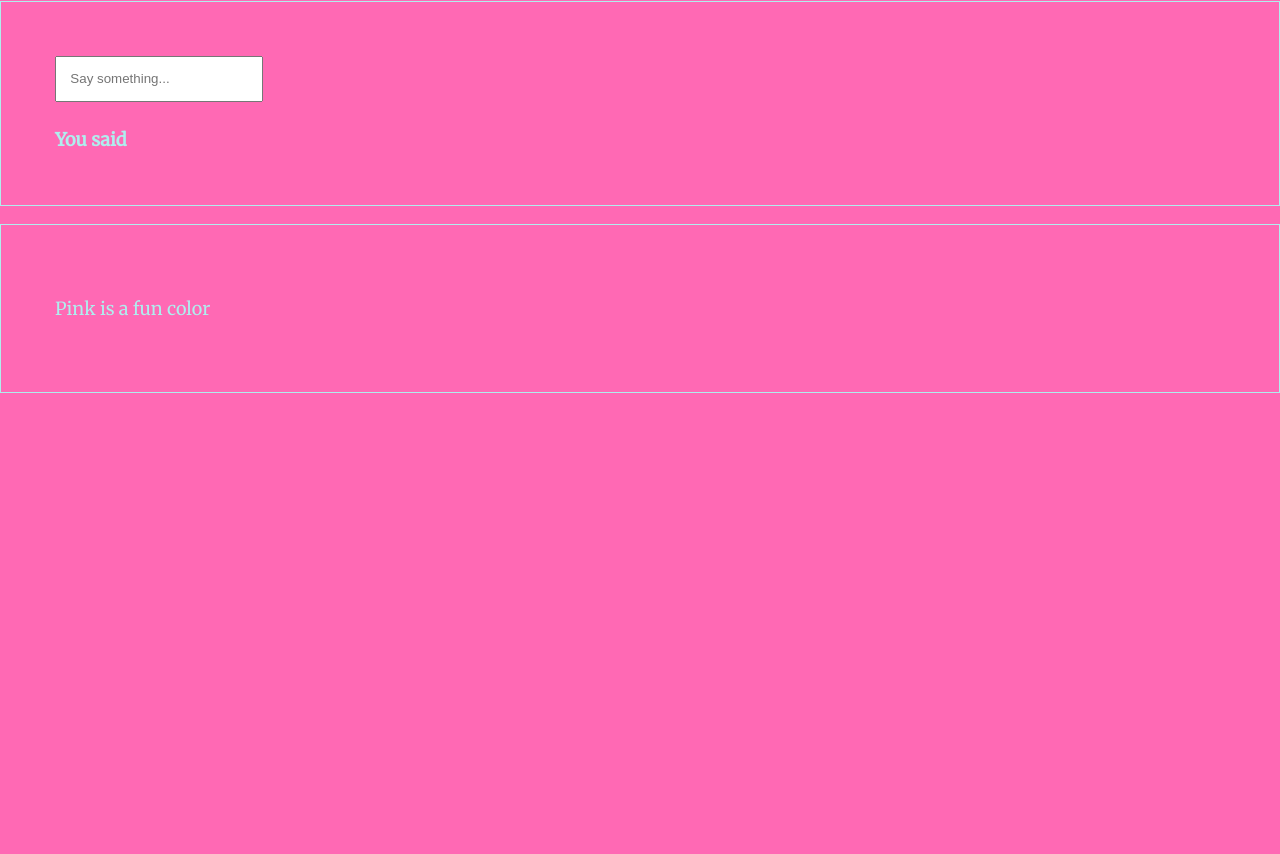
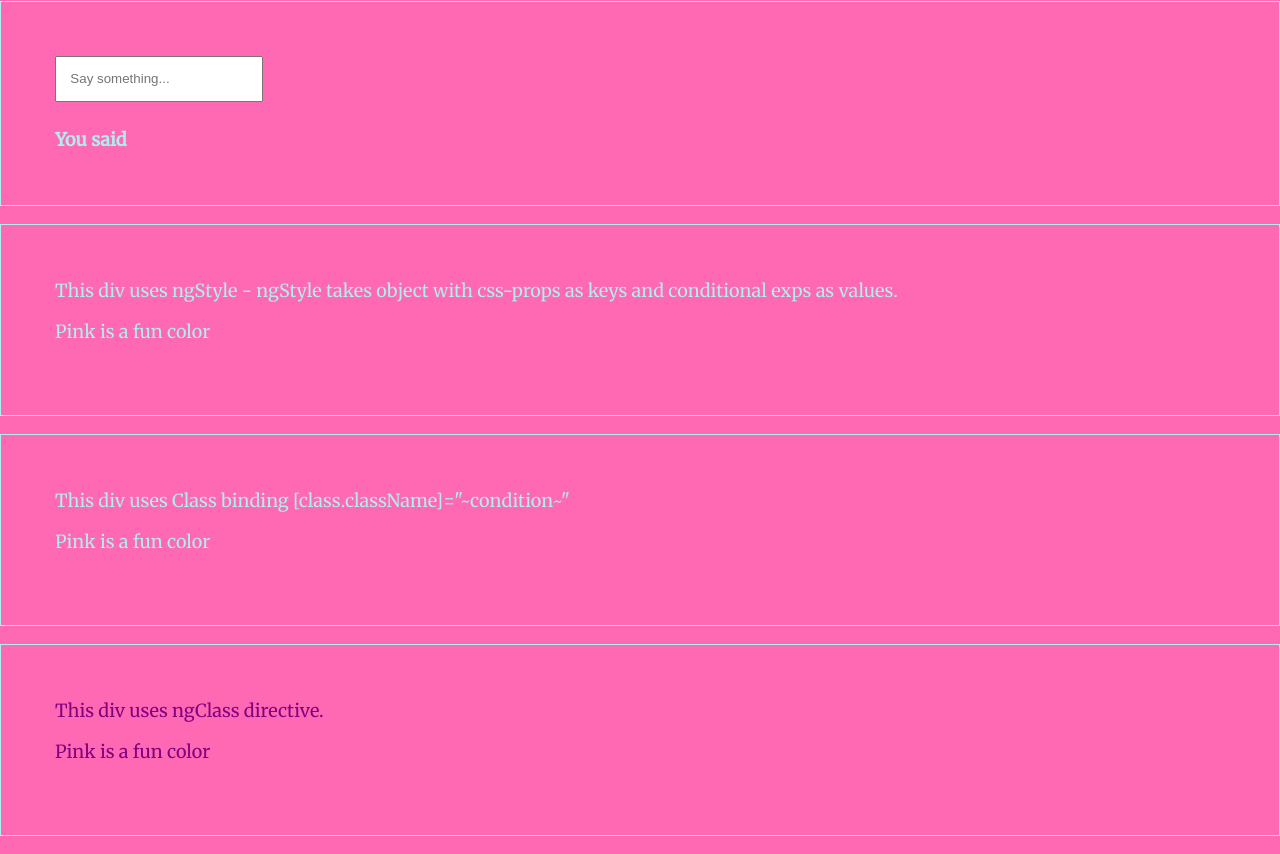
Before and after one commit to akshaya-venkatesh8/ThePinkApp-Angular, an Angular app: page / in a window 1280 px wide. Shown: the part 310-1164 px from the top of the page. Before the commit the page ends 800 px from the top, so only its background shows below. Built offline with nearby package versions, Linux system fonts and the light colour scheme.

Commit message:
Changes for Pink Nodes

```diff
--- /dev/null
+++ b/db.json
@@ -0,0 +1,19 @@
+
+{
+    "pinknodes":[
+        {
+            "title": "Pink City",
+            "description":"The city of Jaipur in India is known as “Pink City” due to the various heritage sites that are built using pink color ."
+        },
+        {
+            "title": "Pink Prison",
+            "description": "The color has also been used on prison walls in order to reduce the erratic behavior of inmates."
+
+        },
+        {
+            "title": "Pink Pop Star",
+            "description": "Pink (sometimes known as P!nk), born Alecia Beth Moore, is a famous American singer-songwriter, dancer, and actress from Pennsylvania."
+
+        }
+    ]
+}
--- a/src/app/home/home.component.html
+++ b/src/app/home/home.component.html
@@ -10,7 +10,11 @@
     <strong>You said </strong> {{ name }}
 </div>
 
-<div class="play-container" [style.background-color]="clickCounter > 4 ? 'purple' : 'hotpink'">
+<div class="play-container" [ngStyle]="{
+    'background-color': clickCounter > 4 ? 'MediumVioletRed' : 'HotPink',
+    'color': clickCounter > 4 ? 'MistyRose' : 'PaleTurquoise'
+}">
+    This div uses ngStyle - ngStyle takes object with css-props as keys and conditional exps as values.
    <ng-template [ngIf]="clickCounter > 4" [ngIfElse]="none">
        <p>Try something else! Clicking will always increase counter.</p>
    </ng-template>
@@ -18,3 +22,22 @@
        <p>Pink is a fun color</p>
    </ng-template>
 </div>
+
+<div class="play-container" [class.count]="clickCounter > 7">
+    This div uses Class binding [class.className]="~condition~"
+   <ng-template [ngIf]="clickCounter > 6" [ngIfElse]="none">
+       <p>Pfft! You are still hitting the counter.</p>
+   </ng-template>
+   <ng-template #none>
+       <p>Pink is a fun color</p>
+   </ng-template>
+</div>
+<div class="play-container" [ngClass]="setClasses()">
+    This div uses ngClass directive.
+   <ng-template [ngIf]="clickCounter > 8" [ngIfElse]="none">
+       <p>Seriously?! Are you that bored?!.</p>
+   </ng-template>
+   <ng-template #none>
+       <p>Pink is a fun color</p>
+   </ng-template>
+</div>
--- a/src/app/home/home.component.scss
+++ b/src/app/home/home.component.scss
@@ -19,4 +19,17 @@
             padding: 1em;
             margin-bottom: 2em;
     }
+    &.count{
+        background-color: slateblue;
+        color: whitesmoke;
+        border-color: whitesmoke;
+    }
+    &.highCount{
+        background-color: rebeccapurple;
+        color: whitesmoke;
+        border-color: whitesmoke;
+    }
+    &.lowCount{
+        color: purple;
+    }
 }
--- a/src/app/home/home.component.ts
+++ b/src/app/home/home.component.ts
@@ -17,4 +17,12 @@ export class HomeComponent implements OnInit {
   countClick(){
       this.clickCounter += 1;
   }
+
+  setClasses(){
+    let myClass = {
+      highCount: this.clickCounter > 8,
+      lowCount: this.clickCounter <= 8
+    }
+    return myClass;
+  }
 }
--- a/src/index.html
+++ b/src/index.html
@@ -5,7 +5,7 @@
   <title>The Pink App</title>
   <base href="/">
   <meta name="viewport" content="width=device-width, initial-scale=1">
-  <link rel="icon" type="image/x-icon" href="favicon.ico">
+  <link rel="icon" type="image/x-icon" href="assets/Favicon/favicon.png">
 </head>
 <body>
   <app-root></app-root>
```
Also changed, not shown: src/app/http.service.ts (added, +14 -0 lines), src/assets/Favicon/favicon.png (added), 1 other file (tests, documents, lock files or other folders).
